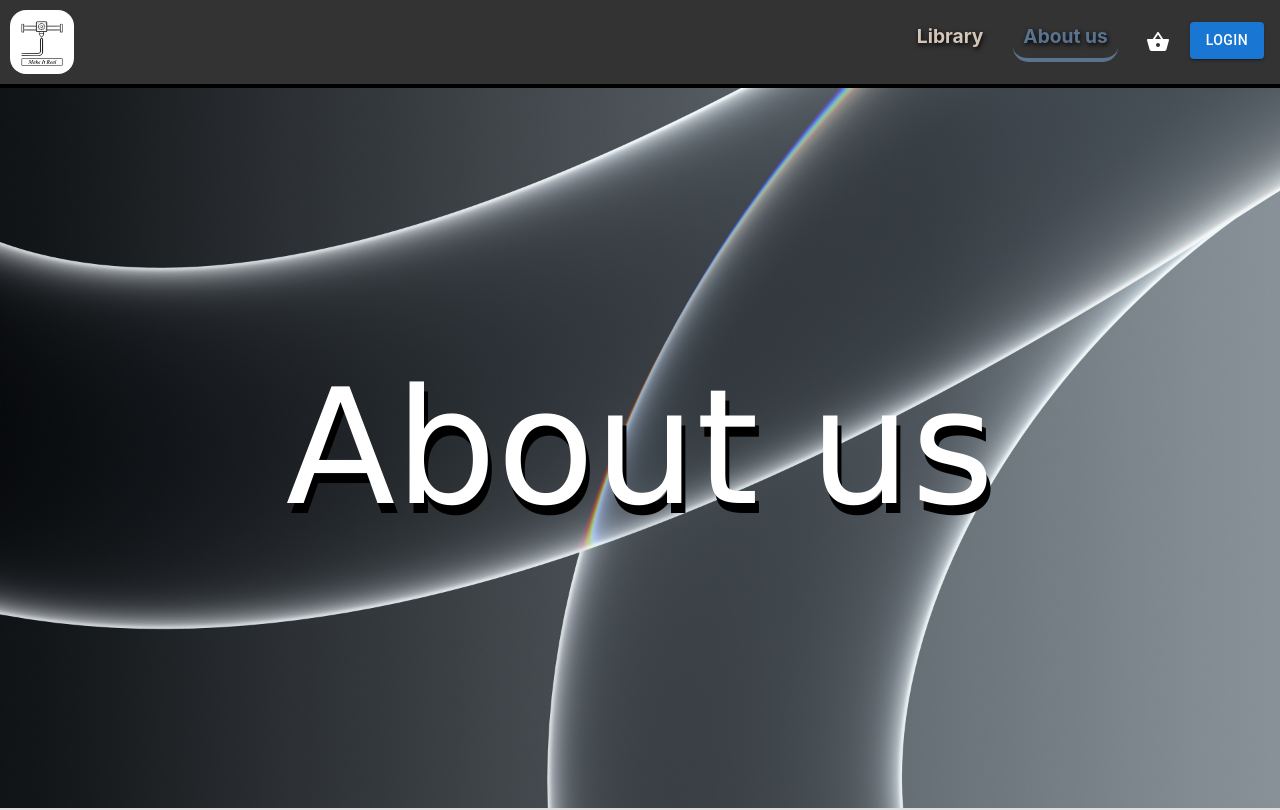
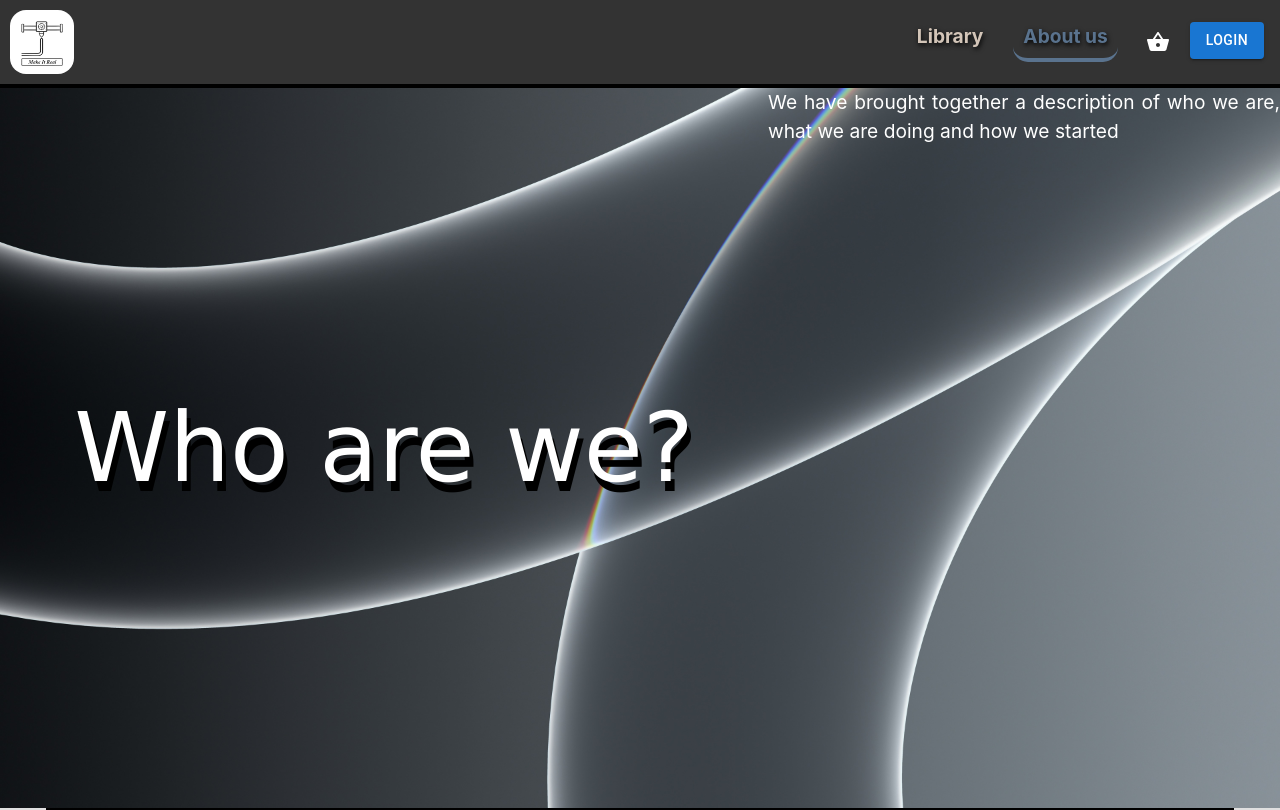
Before and after one commit to TranRobi/VizsgaRemek_MakeItReal, a React (Create React App) app in the folder frontend/: page /aboutus in a window 1280 px wide. Shown: the top 810 px of the page. Built offline with nearby package versions, Linux system fonts and the light colour scheme.

Commit message:
did nothing

```diff
--- a/frontend/src/Pages/AboutUs/AboutUs.css
+++ b/frontend/src/Pages/AboutUs/AboutUs.css
@@ -6,7 +6,7 @@
   display: flex;
 }
 .hero-text {
-  font-size: 10rem;
+  font-size: 6rem;
   text-align: center;
   align-self: center;
   text-shadow: black 4px 10px;
@@ -54,6 +54,7 @@
   font-size: 1.2rem;
   text-align: justify;
   width: 40%;
+  color: white;
 }
 
 @keyframes appear {
--- a/frontend/src/Pages/AboutUs/AboutUs.js
+++ b/frontend/src/Pages/AboutUs/AboutUs.js
@@ -10,10 +10,12 @@ function AboutUs() {
       <div className="aboutus">
         <div className="h-fit">
           <div className="hero">
-            <h1 className="text-white font-serif hero-text">About us</h1>
+            <h1 className="text-white font-serif hero-text">Who are we?</h1>
+            <p className="description">
+              We have brought together a description of who we are, what we are doing and how we started
+            </p>
           </div>
           <section className="in">
-            <h2 className="section-title">Who are we?</h2>
             <div className="members in">
               <div className="member in">
                 <h3>Mester Máté</h3>
```
Also changed, not shown: 1 other file (tests, documents, lock files or other folders).
